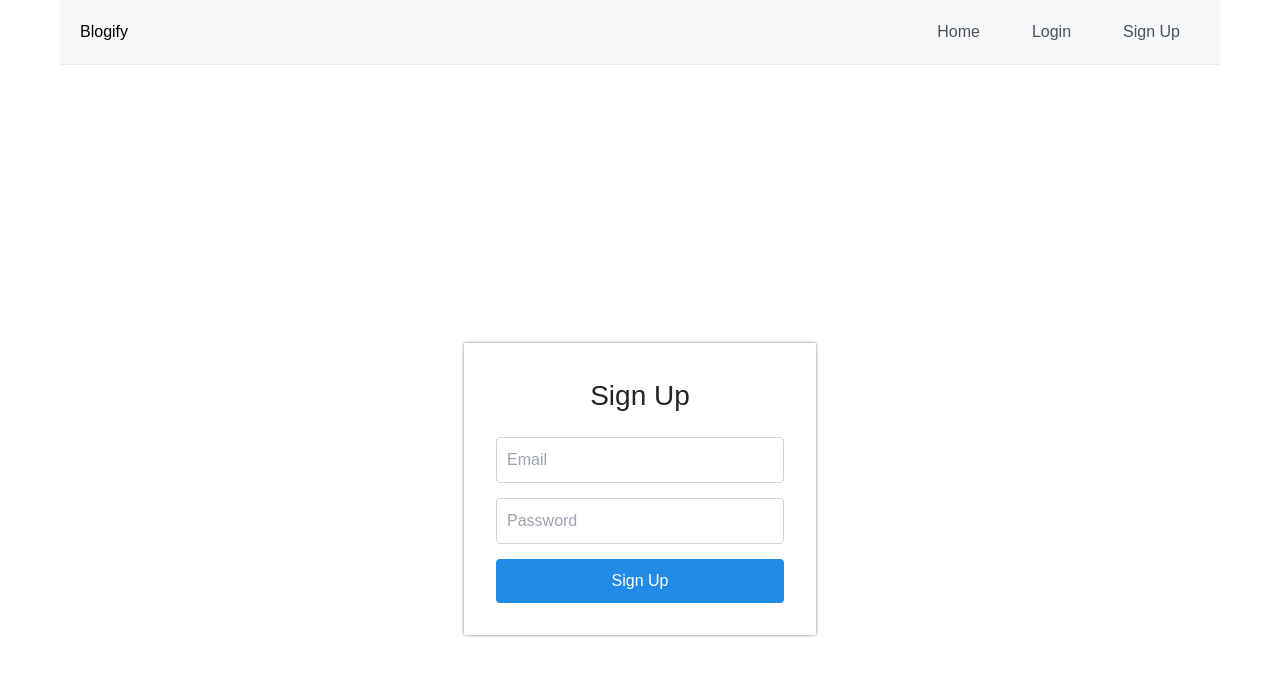
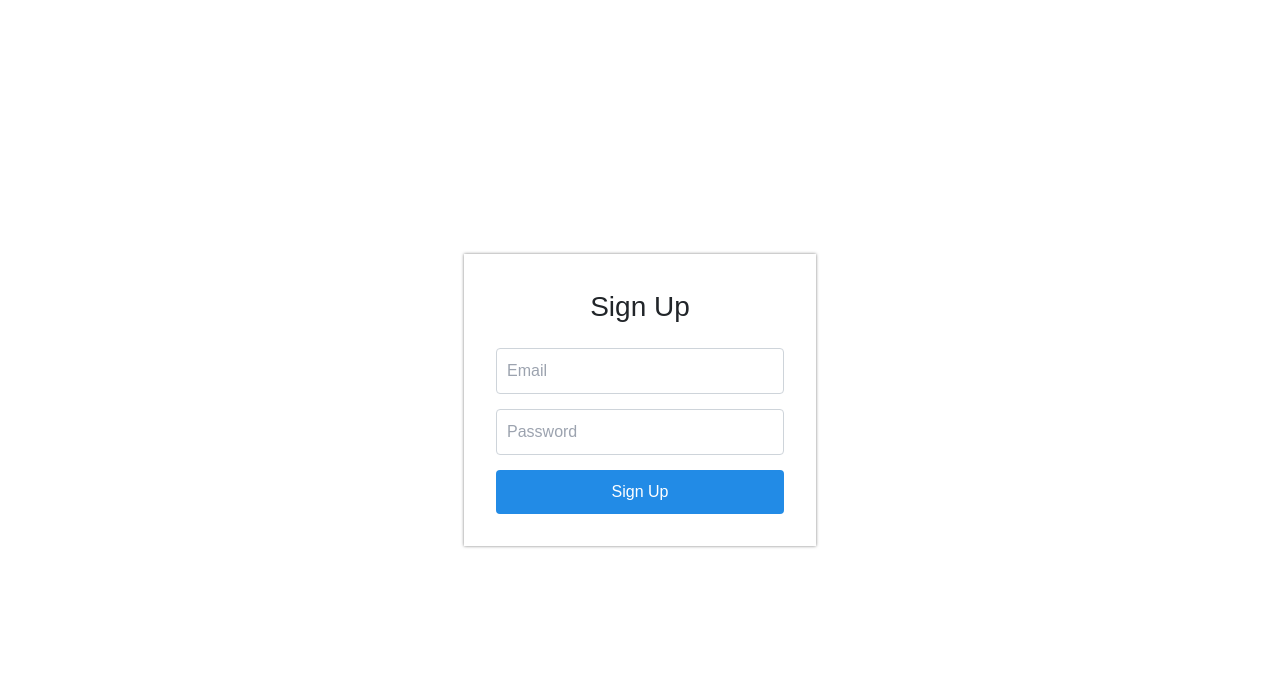
Before and after one commit to vivekadapa/Blogify, a Next.js app in the folder frontend/: page /signup in a window 1280 px wide. Shown: the top 676 px of the page. Built offline with nearby package versions, Linux system fonts and the light colour scheme; no server answers.

Commit message:
layout edit

```diff
--- a/frontend/app/login/page.tsx
+++ b/frontend/app/login/page.tsx
@@ -2,7 +2,6 @@
 
 import React, { useState, useEffect } from 'react';
 import { useRouter } from 'next/navigation';
-import Layout from '@/components/Layout';
 import styles from '@/styles/Login.module.css';
 import { login } from '@/lib/api';
 
@@ -39,7 +38,7 @@ const Login: React.FC = () => {
     };
 
     return (
-        <Layout>
+        // <Layout>
             <div className={styles.container}>
                 <div>
                     <h1 className={styles.title}>Login</h1>
@@ -65,7 +64,7 @@ const Login: React.FC = () => {
                     {error && <p className={styles.error}>{error}</p>}
                 </div>
             </div>
-        </Layout>
+        // </Layout>
     );
 };
 
--- a/frontend/app/signup/page.tsx
+++ b/frontend/app/signup/page.tsx
@@ -3,7 +3,7 @@
 
 import React, { useState } from 'react';
 import { useRouter } from 'next/navigation';
-import Layout from '@/components/Layout';
+// import Layout from '@/components/Layout';
 import styles from '@/styles/Signup.module.css';
 import { signup } from '@/lib/api';
 
@@ -26,7 +26,7 @@ const Signup: React.FC = () => {
     };
 
     return (
-        <Layout>
+        // <Layout>
             <div className={styles.container}>
                 <div>
                     <h1 className={styles.title}>Sign Up</h1>
@@ -60,7 +60,7 @@ const Signup: React.FC = () => {
                     {error && <p className={styles.error}>{error}</p>}
                 </div>
             </div>
-        </Layout>
+        // </Layout>
     );
 };
 
```
